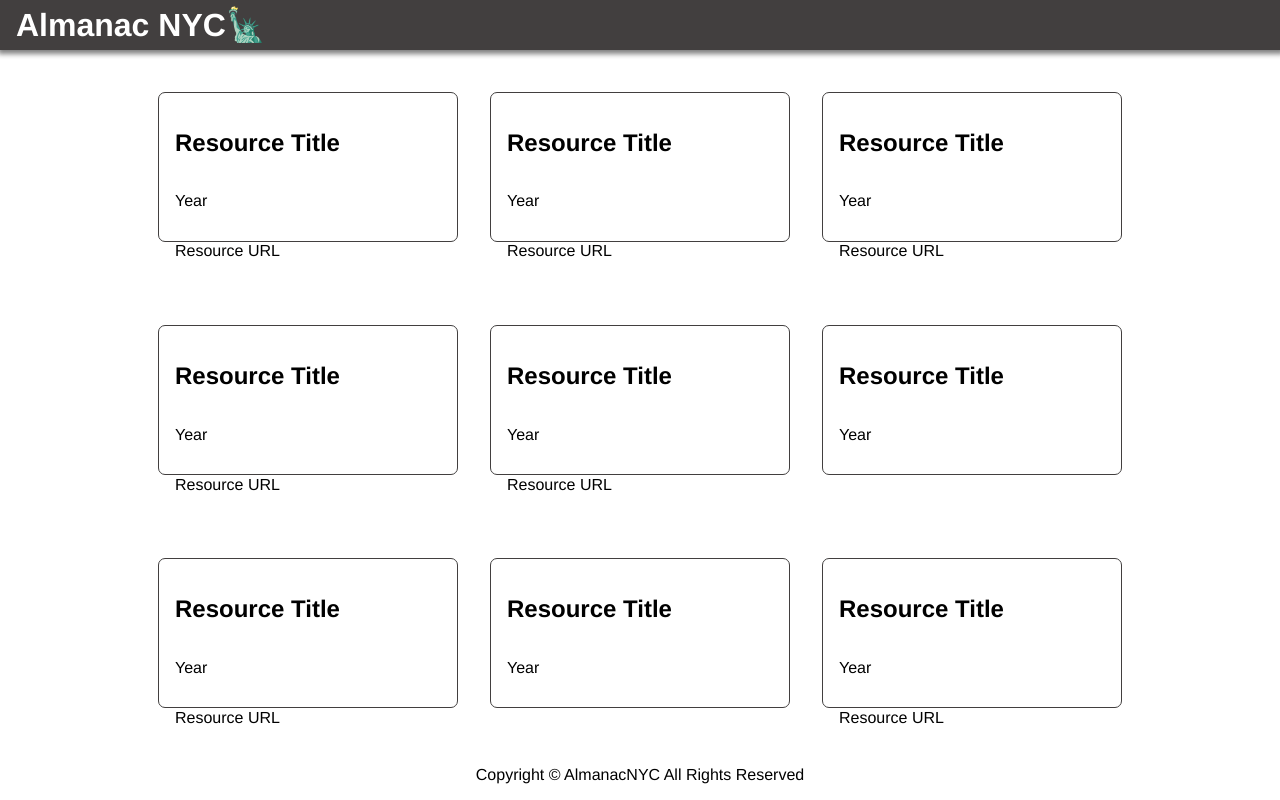
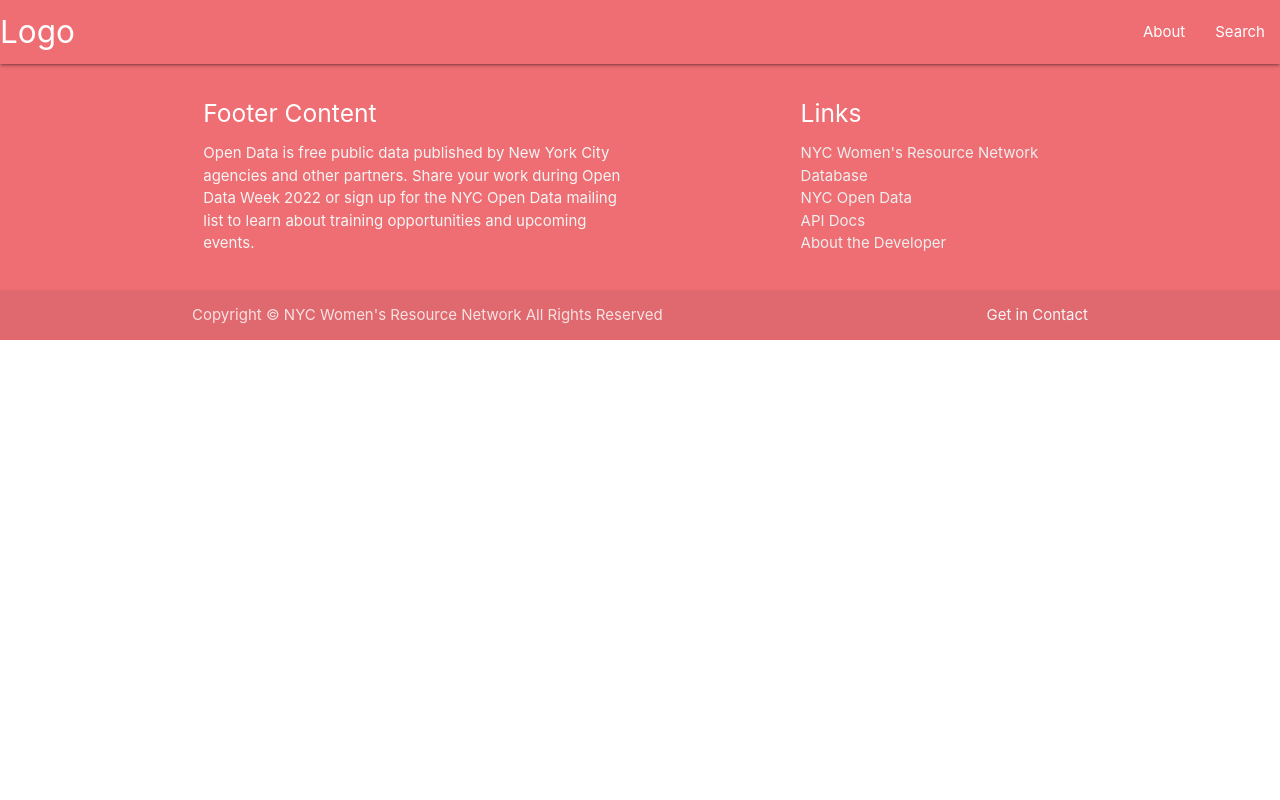
Before and after one commit to alba-molina-nyc/almanac.nyc, a plain HTML site: page index.html in a window 1280 px wide. Drawn offline with nearby package versions, Linux system fonts and the light colour scheme.

Commit message:
adds materialize header and footer

```diff
--- a/index.html
+++ b/index.html
@@ -7,63 +7,60 @@
     <script src="https://code.jquery.com/jquery-3.6.0.min.js" integrity="sha256-/xUj+3OJU5yExlq6GSYGSHk7tPXikynS7ogEvDej/m4=" crossorigin="anonymous"></script>
     <script defer src="./script.js"></script>
     <link rel="stylesheet" href="./style.css">
-    <title>Almanac NYC</title>
+    <title>Women Resources NYC</title>
+    <!-- adds materialize -->
+    <link rel="stylesheet" href="https://cdnjs.cloudflare.com/ajax/libs/materialize/1.0.0/css/materialize.min.css">
+    <!-- adds materialize -->
+    <script src="https://cdnjs.cloudflare.com/ajax/libs/materialize/1.0.0/js/materialize.min.js"></script>
 
 
 </head>
 <body>
-    <header>
-        <h1>Almanac NYC🗽</h1>
-    </header>
-    <main>
-        <article>
-            <h1>Resource Title</h1>
-            <p> Year</p>
-            <p>Resource URL</p>
-        </article>
-        <article>
-            <h1>Resource Title</h1>
-            <p> Year</p>
-            <p>Resource URL</p>
-        </article>
-        <article>
-            <h1>Resource Title</h1>
-            <p> Year</p>
-            <p>Resource URL</p>
-        </article>
-        <article>
-            <h1>Resource Title</h1>
-            <p> Year</p>
-            <p>Resource URL</p>
-        </article>
-        <article>
-            <h1>Resource Title</h1>
-            <p> Year</p>
-            <p>Resource URL</p>
-        </article>
-        <article>
-            <h1>Resource Title</h1>
-            <p> Year</p>
-        </article>
-        <article>
-            <h1>Resource Title</h1>
-            <p> Year</p>
-            <p>Resource URL</p>
-        </article>
-        <article>
-            <h1>Resource Title</h1>
-            <p> Year</p>
-        </article>
-        <article>
-            <h1>Resource Title</h1>
-            <p> Year</p>
-            <p>Resource URL</p>
-        </article>
 
-    </main>
-    <footer>
-        <p>Copyright &copy; AlmanacNYC <span id="year"> </span> All Rights Reserved</p>
-    </footer>
+    <!-- header -->
+  <div class="navbar-fixed">
+    <nav>
+      <div class="nav-wrapper">
+        <a href="#!" class="brand-logo">Logo</a>
+        <ul class="right hide-on-med-and-down">
+          <li><a href="#">About</a></li>
+          <li><a href="#">Search</a></li>
+        </ul>
+      </div>
+    </nav>
+  </div>
+
+  <!-- footer -->
+    <footer class="page-footer">
+        <div class="container">
+          <div class="row">
+            <div class="col l6 s12">
+              <h5 class="white-text">Footer Content</h5>
+              <p class="grey-text text-lighten-4">Open Data is free public data published by New York City agencies and other partners. Share your work during Open Data Week 2022 or sign up for the NYC Open Data mailing list to learn about training opportunities and upcoming events.</p>
+            </div>
+            <div class="col l4 offset-l2 s12">
+              <h5 class="white-text">Links</h5>
+              <ul>
+                <li><a class="grey-text text-lighten-3" href="https://data.cityofnewyork.us/Social-Services/NYC-Women-s-Resource-Network-Database/pqg4-dm6b/data"target="_blank">NYC Women's Resource Network Database</a></li>
+                <li><a class="grey-text text-lighten-3" href="https://opendata.cityofnewyork.us/" target="_blank" >NYC Open Data</a></li>
+                <li><a class="grey-text text-lighten-3" href="https://dev.socrata.com/foundry/data.cityofnewyork.us/pqg4-dm6b"target="_blank">API Docs</a></li>
+                <li><a class="grey-text text-lighten-3" href="https://pythonistar.com"target="_blank">About the Developer</a></li>
+              </ul>
+            </div>
+          </div>
+        </div>
+        <div class="footer-copyright">
+          <div class="container">
+            Copyright &copy; NYC Women's Resource Network <span id="year"> </span> All Rights Reserved
+          <a class="grey-text text-lighten-4 right" href="#!">Get in Contact</a>
+          </div>
+        </div>
+      </footer>
+
+
+
+
+
 
 </body>
 </html>
--- a/style.css
+++ b/style.css
@@ -1,4 +1,4 @@
-* {
+/* * {
     box-sizing: border-box;
 }
 
@@ -46,4 +46,15 @@ article {
     height: 9.375rem;
     border-radius: 7px;
     border: 1px solid #423f3f;
-}
+} */
+
+/* sticky footer */
+body {
+    display: flex;
+    min-height: 100vh;
+    flex-direction: column;
+  }
+
+  main {
+    flex: 1 0 auto;
+  }
```
